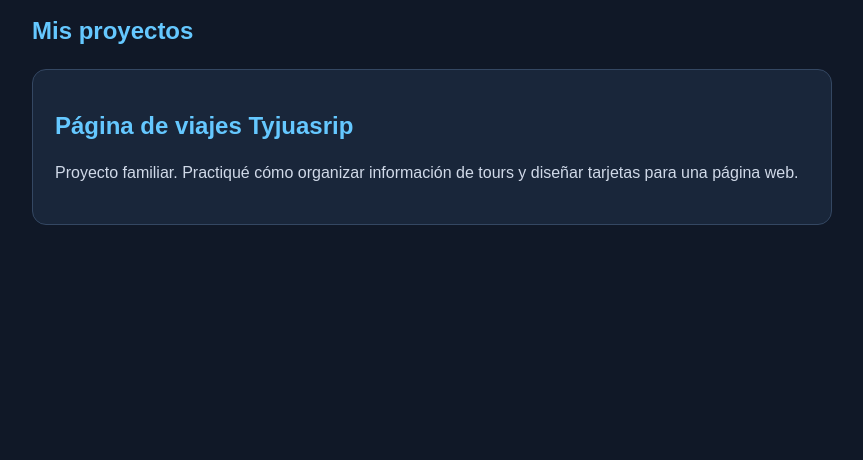
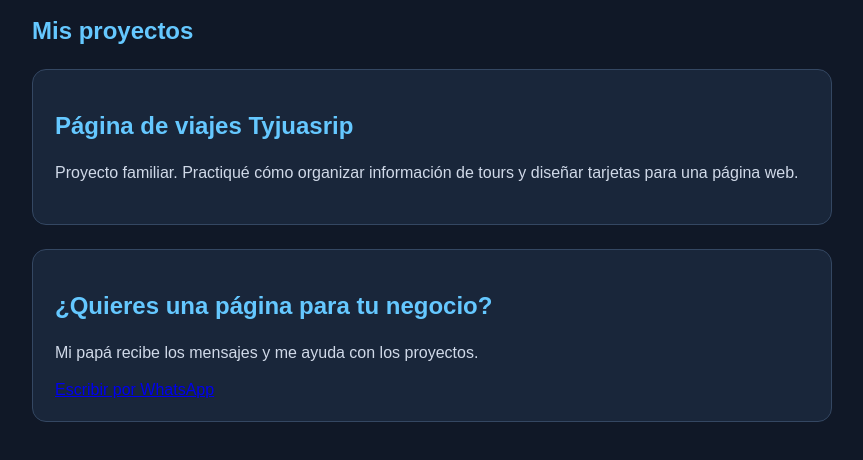
Before and after one commit to elmemaser/mi-portafolio, a plain HTML site: page index.html in a window 1280 px wide. Shown: the part 148-608 px from the top of the page, without its empty margins (208-1071 px from the left). Drawn offline with Linux system fonts and the light colour scheme.

Commit message:
Add new project section with contact information

```diff
--- a/index.html
+++ b/index.html
@@ -47,6 +47,13 @@
       <h2>Página de viajes Tyjuasrip</h2>
       <p>Proyecto familiar. Practiqué cómo organizar información de tours y diseñar tarjetas para una página web.</p>
     </section>
-  </main>
+  <section class="proyecto">
+  <h2>¿Quieres una página para tu negocio?</h2>
+  <p>Mi papá recibe los mensajes y me ayuda con los proyectos.</p>
+  <a href="https://wa.me/526231165278" target="_blank" rel="noopener noreferrer">
+    Escribir por WhatsApp
+  </a>
+  </section>
+</main>
 </body>
 </html>
```
